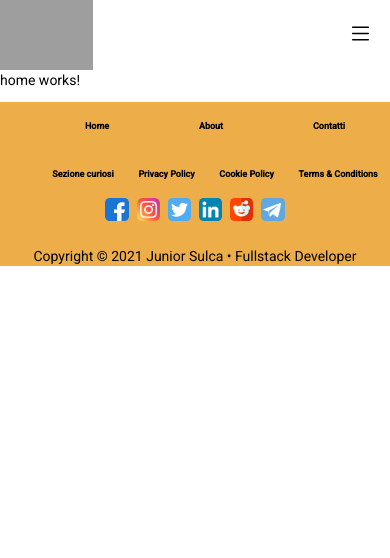
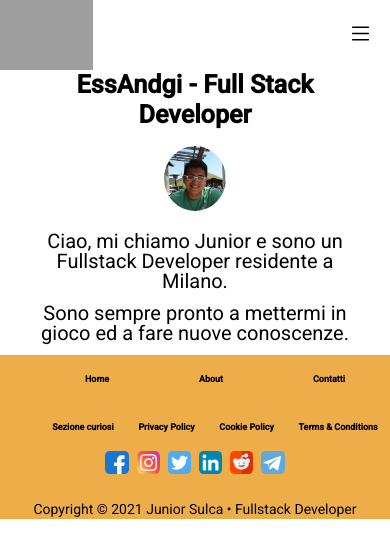
Before and after one commit to ESSANDGI/ESSANDGI.github.io, an Angular app: page /home in a window 390 px wide. Shown: the top 558 px of the page. Built offline with nearby package versions, Linux system fonts and the light colour scheme; grey boxes are pictures that could not be loaded.

Commit message:
aggiunta prima parte home, manca ancora tutta la parte di responsività

```diff
--- a/src/app/home/home.component.html
+++ b/src/app/home/home.component.html
@@ -1 +1,8 @@
-<p>home works!</p>
+<div class="div-container-home">
+    <div class="div-presentation">
+        <h1 class="h1-titolo">EssAndgi - Full Stack Developer</h1>
+        <img class="img-photo" src="../../assets/img-Jr.png" alt=""><br>
+        <p class="p-presentazione">Ciao, mi chiamo Junior e sono un Fullstack Developer residente a Milano.</p>
+        <p class="p-presentazione">Sono sempre pronto a mettermi in gioco ed a fare nuove conoscenze.</p>
+    </div>
+</div>
--- a/src/app/home/home.component.scss
+++ b/src/app/home/home.component.scss
@@ -0,0 +1,33 @@
+.div-container-home{
+    width: 80%;
+    margin: 0 auto;
+}
+
+.div-presentation{
+    margin: 0 auto;
+    display: flex;
+    flex-direction: column;
+
+}
+
+.h1-titolo{
+    padding: 0;
+    margin: 0 0 .6em;
+    color: inherit;
+    font-weight: 900;
+    text-rendering: optimizeLegibility;
+    font-size: clamp(1.8em,calc(1em + 2.4vw),3em);
+    line-height: 1.2;
+    text-align: center;
+}
+
+.img-photo{
+    margin: 0 auto;
+    width: 20%;
+    border-radius: 50%;
+}
+
+.p-presentazione{
+    text-align: center;
+    font-size: 20px;
+}
```
Also changed, not shown: src/assets/home-bg-2.jpg (added), src/assets/img-Jr.png (added).
